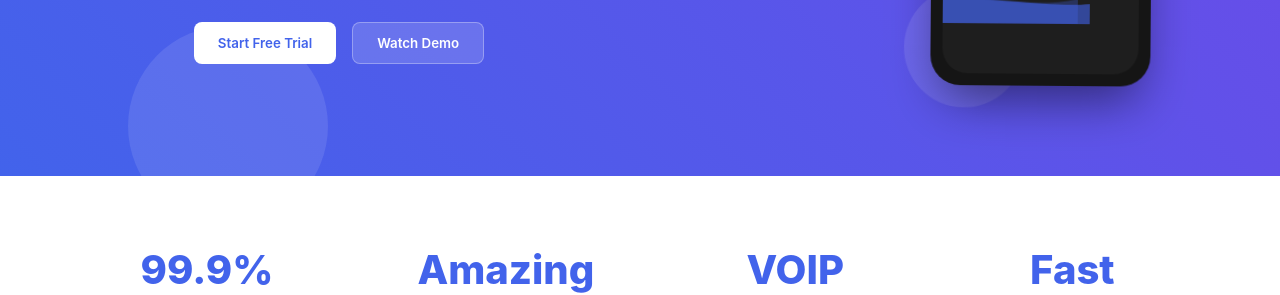
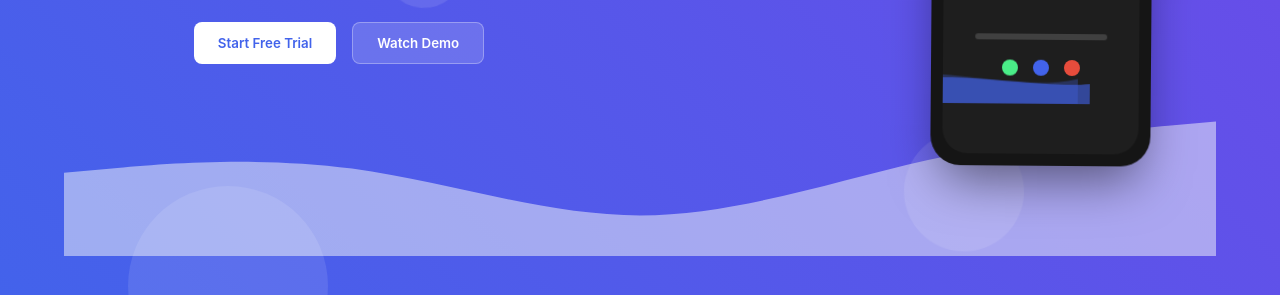
Before and after one commit to ttvfrager201/Numsphere, a plain HTML site: page index12.html in a window 1280 px wide. Shown: the part 523-818 px from the top of the page. Drawn offline with Linux system fonts and the light colour scheme.

Commit message:
Update index12.html

```diff
--- a/index12.html
+++ b/index12.html
@@ -972,6 +972,12 @@
         </div>
       </div>
     </div>
+    <div class="section-wave">
+  <svg viewBox="0 0 1440 200" preserveAspectRatio="none">
+    <path d="M0,96L60,90.7C120,85,240,75,360,90.7C480,107,600,149,720,149.3C840,149,960,107,1080,80C1200,53,1320,43,1380,37.3L1440,32L1440,320L1380,320C1320,320,1200,320,1080,320C960,320,840,320,720,320C600,320,480,320,360,320C240,320,120,320,60,320L0,320Z"
+      fill="#f8f9fa" opacity="0.5"></path>
+  </svg>
+</div>
   </section>
 
   <!-- Stats Section -->
```
